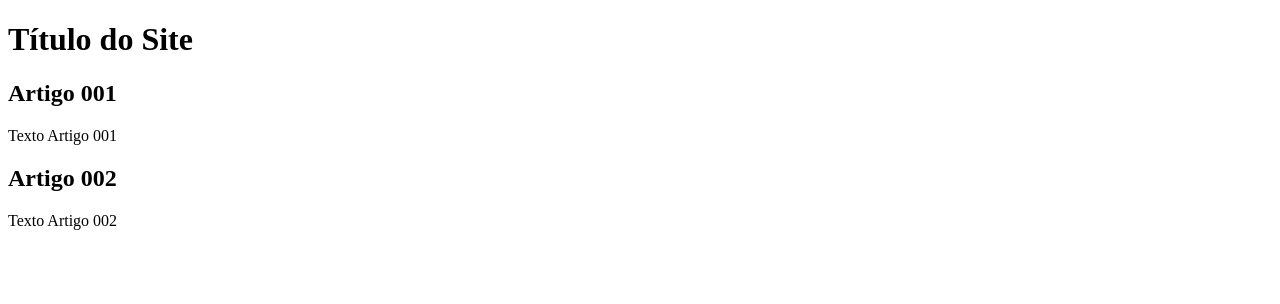
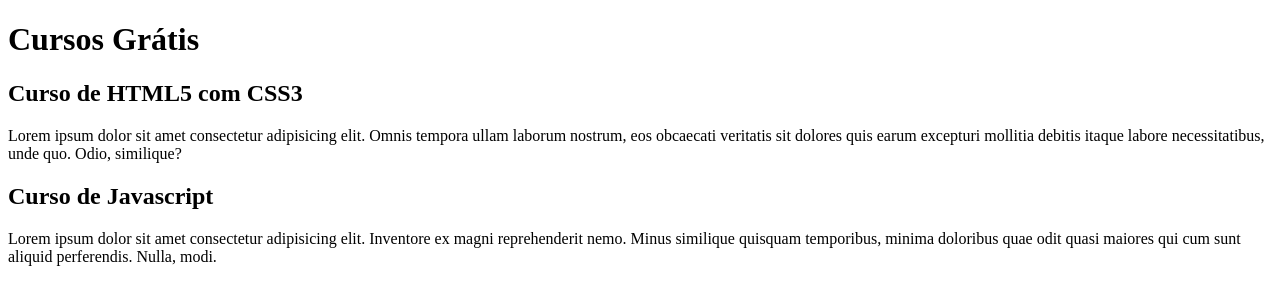
Before and after one commit to gilbertomatias/projeto-site, a plain HTML site: page index.html in a window 1280 px wide. Drawn offline with Linux system fonts and the light colour scheme.

Commit message:
Comecei a escrever o conteúdo

```diff
--- a/index.html
+++ b/index.html
@@ -9,15 +9,15 @@
 <body>
     <main>
         <header>
-            <h1>Título do Site</h1>
+            <h1>Cursos Grátis</h1>
         </header>
         <article>
-            <h2>Artigo 001</h2>
-            <p>Texto Artigo 001</p>
+            <h2>Curso de HTML5 com CSS3</h2>
+            <p>Lorem ipsum dolor sit amet consectetur adipisicing elit. Omnis tempora ullam laborum nostrum, eos obcaecati veritatis sit dolores quis earum excepturi mollitia debitis itaque labore necessitatibus, unde quo. Odio, similique?</p>
         </article>
         <article>
-            <h2>Artigo 002</h2>
-            <p>Texto Artigo 002</p>
+            <h2>Curso de Javascript</h2>
+            <p>Lorem ipsum dolor sit amet consectetur adipisicing elit. Inventore ex magni reprehenderit nemo. Minus similique quisquam temporibus, minima doloribus quae odit quasi maiores qui cum sunt aliquid perferendis. Nulla, modi.</p>
         </article>
     </main>
 </body>
```
